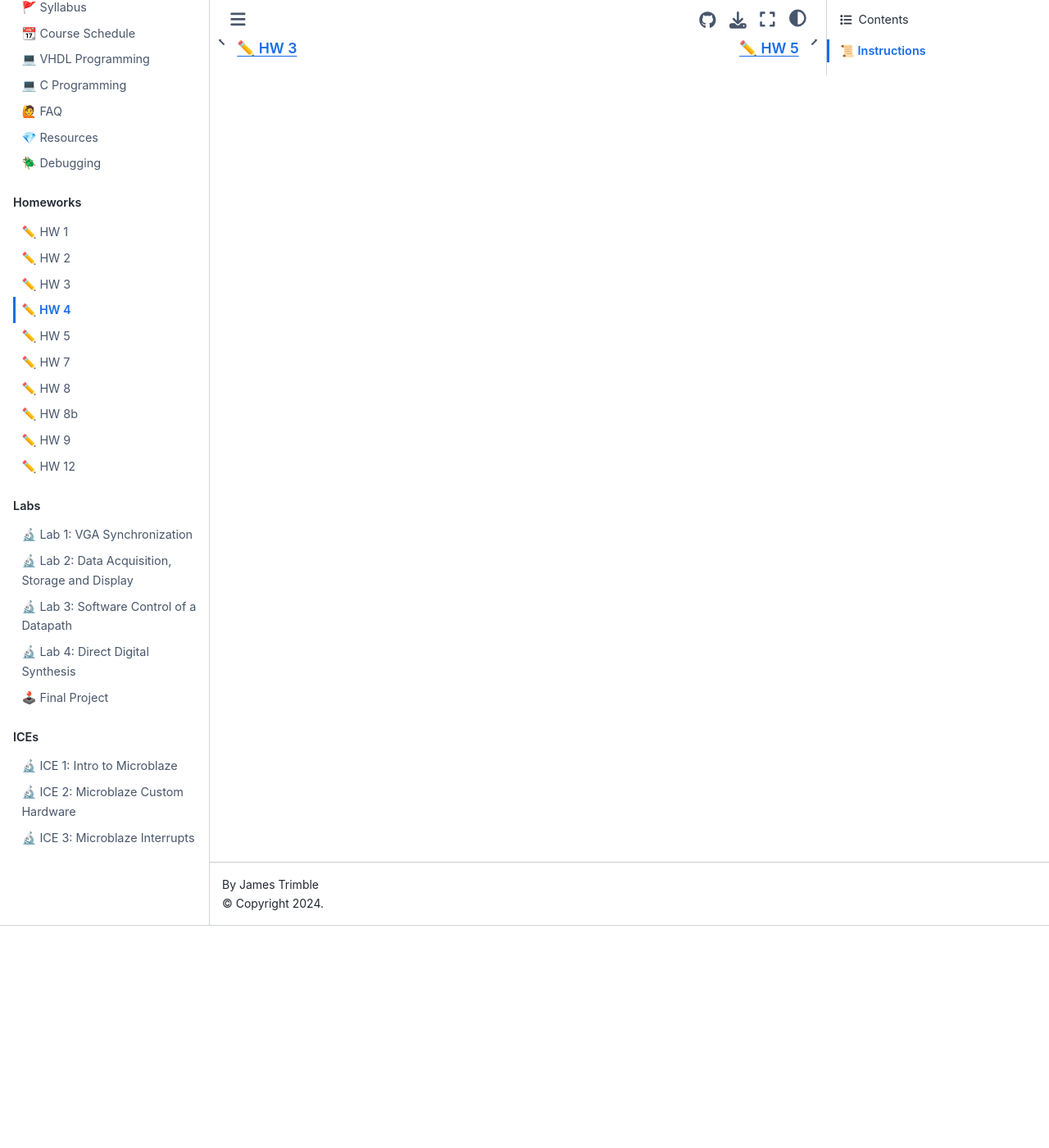
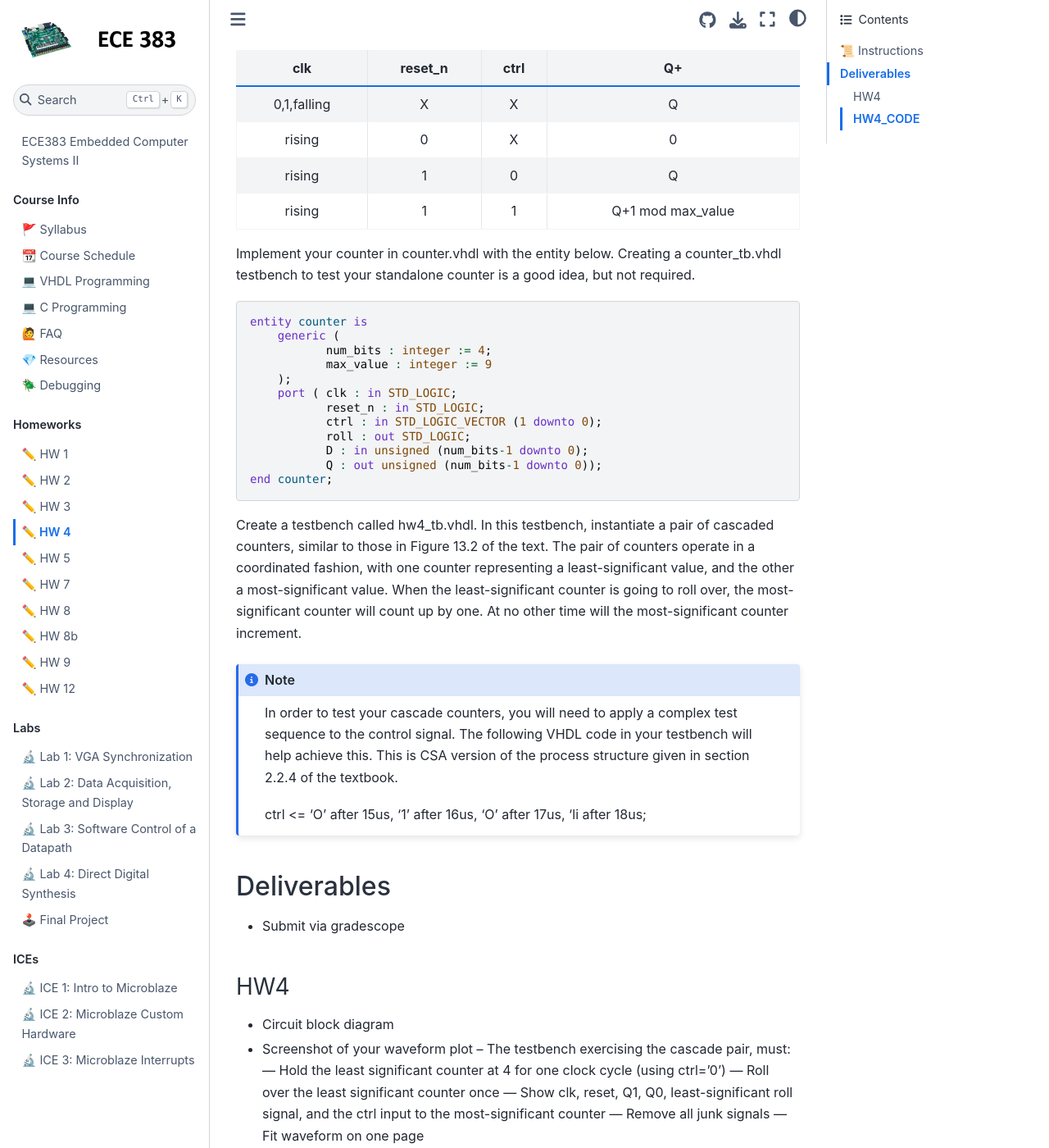
Before and after one commit to USAFA-ECE/ece383, a Jupyter Book: the page built from book/Assignments/homework4.md, in a window 1280 px wide and 1400 px high, scrolled down 271 px. Shown: the whole window at 82% size. Built offline with Jupyter Book 1.0.4 settings and Sphinx 7.4.7 and the Sphinx Book theme 1.1.4, drawn with Linux system fonts in a browser that asks for light colours; pages that are not in the unit, such as notebooks, are missing from menus; some of the changed text lies outside the part shown.

Commit message:
Update homework4.md

````diff
--- a/book/Assignments/homework4.md
+++ b/book/Assignments/homework4.md
@@ -1,5 +1,60 @@
 # ✏️ HW 4
 
 ## 📜 Instructions
-- Assignment is [here](https://github.com/USAFA-ECE/ece383/blob/main/book/Assignments/files/Homework_4.pdf)
+
+In this homework you will create a generic counter.  By default it will be a mod-10 counter but you can easily customize it by changing the parameters in the generic map.
+
+The counters behavior is described in the table below.
+
+| clk          | reset_n  | ctrl     | Q+ |
+|:------------:|:--------:|:--------:|:-----------------:|
+|  0,1,falling |  X       |  X       | Q                 |
+|  rising      |  0       |  X       | 0                 |
+|  rising      |  1       |  0       | Q                 |
+|  rising      |  1       |  1       | Q+1 mod max_value |
+
+Implement your counter in counter.vhdl with the entity below.  Creating a counter_tb.vhdl testbench to test your standalone counter is a good idea, but not required.
+
+```vhdl
+
+entity counter is
+    generic (
+           num_bits : integer := 4;
+           max_value : integer := 9
+    );
+    port ( clk : in STD_LOGIC;
+           reset_n : in STD_LOGIC;
+           ctrl : in STD_LOGIC_VECTOR (1 downto 0);
+           roll : out STD_LOGIC;
+           D : in unsigned (num_bits-1 downto 0);
+           Q : out unsigned (num_bits-1 downto 0));
+end counter;
+```
+
+Create a testbench called hw4_tb.vhdl.  In this testbench, instantiate a pair of cascaded counters, similar to those in Figure 13.2 of the text. The pair of counters operate in a coordinated fashion, with one counter representing a least-significant
+value, and the other a most-significant value. When the least-significant counter is going to roll over, the most-significant counter will count up by one. At no other time will the most-significant counter increment.
+
+```{note}
+In order to test your cascade counters, you will need to apply a complex test sequence to the control signal. The following VHDL code in your testbench will help achieve this. This is CSA version of the
+process structure given in section 2.2.4 of the textbook.
+
+ctrl <= 'O' after 15us, '1' after 16us, 'O' after 17us, 'li after 18us;
+
+```
+
+## Deliverables
+
 - Submit via gradescope
+
+### HW4
+- Circuit block diagram
+- Screenshot of your waveform plot
+  -- The testbench exercising the cascade pair, must:
+  --- Hold the least significant counter at 4 for one clock cycle (using ctrl='0')
+  --- Roll over the least significant counter once
+  --- Show clk, reset, Q1, Q0, least-significant roll signal, and the ctrl input to the most-significant counter
+  --- Remove all junk signals
+  --- Fit waveform on one page
+
+### HW4_CODE
+- Submit a zip file containing counter.vhdl and hw4_tb.vhdl (creating a counter_tb.vhdl testbench is recommended but not required).
````
